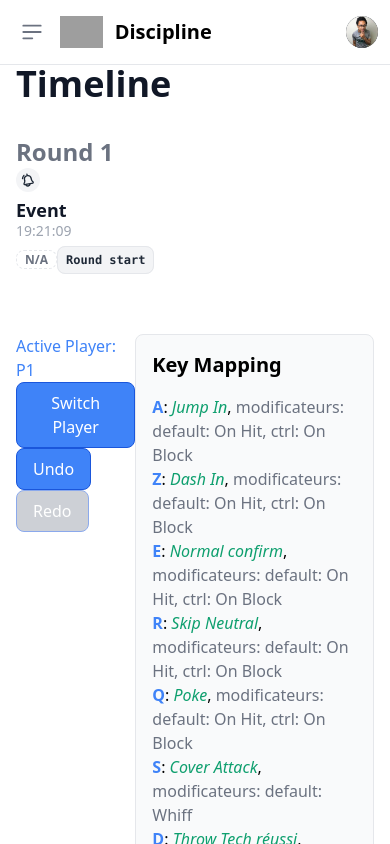
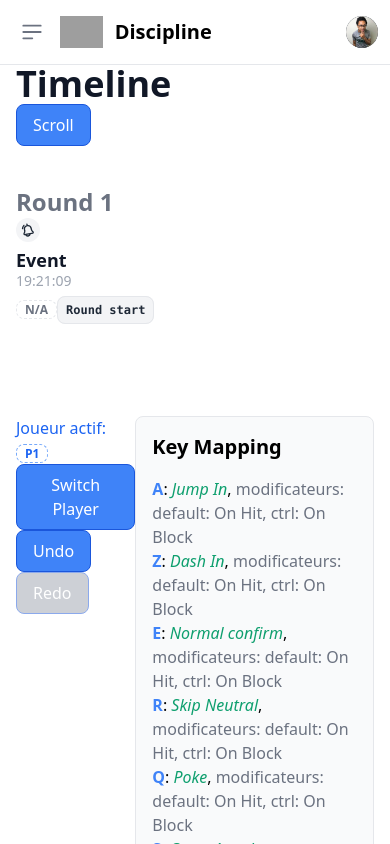
Before and after one commit to rahajarison/discipline, a Vue app: page /analysis in a window 390 px wide. Shown: the top 844 px of the page. Built offline with nearby package versions, Linux system fonts and the light colour scheme; grey boxes are pictures that could not be loaded.

Commit message:
Add automatic scrolling and creation of round

```diff
--- a/src/components/InputPanel.vue
+++ b/src/components/InputPanel.vue
@@ -1,8 +1,14 @@
 <template>
     <div class="w-1-3">
         <div class="active-player">
-            <p :class="{ 'text-blue-500': activePlayer === 'P1', 'text-red-500': activePlayer === 'P2' }">Active Player:
-                {{ activePlayer }}</p>
+            <p :class="{ 'text-blue-600': activePlayer === 'P1', 'text-red-600': activePlayer === 'P2' }">
+                Joueur actif:
+                <span
+                    :class="{ 'border-blue-400': activePlayer == 'P1', 'border-red-400': activePlayer == 'P2'}"
+                    class="border border-dashed rounded-lg px-2 text-xs font-semibold">
+                        {{ activePlayer }}
+                </span>
+            </p>
             <button @click="togglePlayer" class="btn-primary">
                 Switch Player
             </button>
--- a/src/components/Timeline.vue
+++ b/src/components/Timeline.vue
@@ -1,9 +1,10 @@
 <template>
     <h1 class="text-4xl font-bold text-gray-900 dark:text-white">Timeline</h1>
-    <div v-for="(round, index) in state.rounds" :key="index" class="my-8">
+    <button @click="scrollToLatestEvent" class="btn-primary">Scroll</button>
+    <div v-for="(round, index) in state.rounds" :key="index" class="my-10">
         <h2 class="text-2xl font-bold text-gray-500 dark:text-white">Round {{ index + 1 }}</h2>
-        <ol class="items-center sm:flex flex-nowrap">
-            <li class="relative mb-6 sm:mb-0" v-for="action in round.actions" :key="action.id">
+        <ol class="items-center sm:flex overflow-x-auto whitespace-nowrap">
+            <li class="relative mb-6 sm:mb-0 inline-block" v-for="action in round.actions" :key="action.id" :ref="(el) => (roundRefs[index] = el)">
                 <div class="flex items-center">
                     <div
                         :class="{'bg-blue-100': action.player == 'P1', 'bg-red-100': action.player == 'P2', 'bg-gray-100': action.player == 'N/A'}"
@@ -42,13 +43,30 @@
 </template>
 
 <script>
+import { ref, watch, nextTick } from 'vue';
 import { useGameStore } from '../store/gameStore';
 import { formatTimestamp } from '../utils/formatTimestamp';
 import { NEUTRAL, DEFENSE, OFFENSE, SYSTEM } from '../utils/categories';
 
 export default {
     setup() {
+        const roundRefs = ref([]);
         const gameStore = useGameStore();
+
+        const scrollToLatestEvent = () => {
+            nextTick(() => {
+                const lastRound = roundRefs.value[roundRefs.value.length - 1];
+                if (lastRound) {
+                    lastRound.scrollIntoView({ behavior: 'smooth', block: 'nearest', inline: 'end' });
+                }
+            });
+        };
+
+         // Surveiller les rounds pour scroller automatiquement
+        watch(() => gameStore.rounds, () => {
+            scrollToLatestEvent();
+            console.log("ScrollToLatest", roundRefs);
+        }, { deep: true });
 
         return {
             state: gameStore,
@@ -59,6 +77,8 @@ export default {
                 SYSTEM,
             },
             formatTimestamp,
+            roundRefs,
+            scrollToLatestEvent,
         };
     },
 };
--- a/src/main.js
+++ b/src/main.js
@@ -1,10 +1,15 @@
 import { createApp } from 'vue';
 import { createPinia } from 'pinia';
 import App from './App.vue';
+import { useGameStore } from './store/gameStore';
+
 import './assets/styles.css'; // Inclut Tailwind
 
 const app = createApp(App);
 const pinia = createPinia();
 
 app.use(pinia);
+const gameStore = useGameStore();
+gameStore.initializeStore();
+
 app.mount('#app');
--- a/src/store/gameStore.js
+++ b/src/store/gameStore.js
@@ -8,21 +8,15 @@ const MAX_STACK_SIZE = 200;
 
 export const useGameStore = defineStore('game', {
     state: () => ({
-        rounds: [{ actions: [
-            {
-                id: 'match-start',
-                category: SYSTEM,
-                type: EVENT,
-                hitContext: ROUND_START,
-                player: "N/A",
-                timestamp: new Date().toISOString(),
-             }
-        ] }],
+        rounds: [],
         activePlayer: 'P1',
         undoStack: [],
         redoStack: [],
     }),
     actions: {
+        initializeStore() {
+            this.startNewRound();
+        },
         addAction(action) {
             const currentRound = this.rounds[this.rounds.length - 1];
             const newAction = {
@@ -51,12 +45,24 @@ export const useGameStore = defineStore('game', {
             // Ajouter un nouveau round si possible
             // TODO mettre la logique de si le win du round précédent était par le même joueur?
             if (this.rounds.length < 3) {
-                this.resetRedoStack();
-                this.rounds.push({ actions: [] });
                 console.log(`Player ${this.activePlayer} wins the round!`);
+                this.startNewRound();
             } else {
                 console.log("Maximum number of rounds has been reached")
             }
+        },
+        startNewRound() {
+            this.resetRedoStack();
+            this.rounds.push({ actions: [] });
+            const currentRound = this.rounds[this.rounds.length - 1];
+            currentRound.actions.push({
+                id: uuidv4(),
+                category: SYSTEM,
+                type: EVENT,
+                hitContext: ROUND_START,
+                player: "N/A",
+                timestamp: new Date().toISOString(),
+            });
         },
         togglePlayer() {
             this.activePlayer = this.activePlayer === 'P1' ? 'P2' : 'P1';
```
